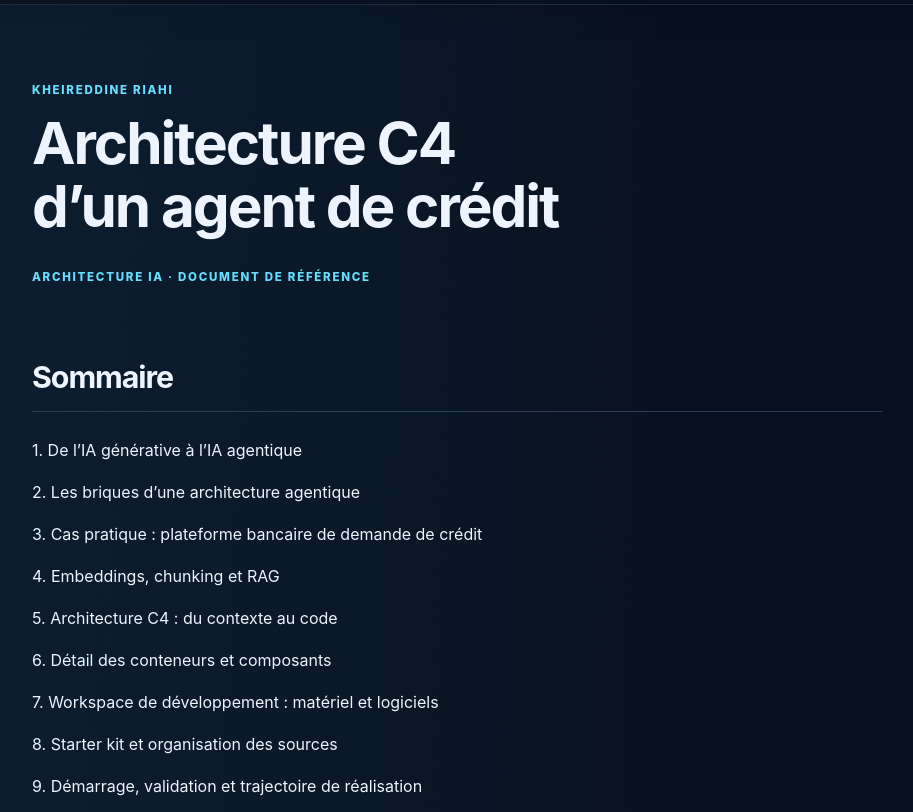
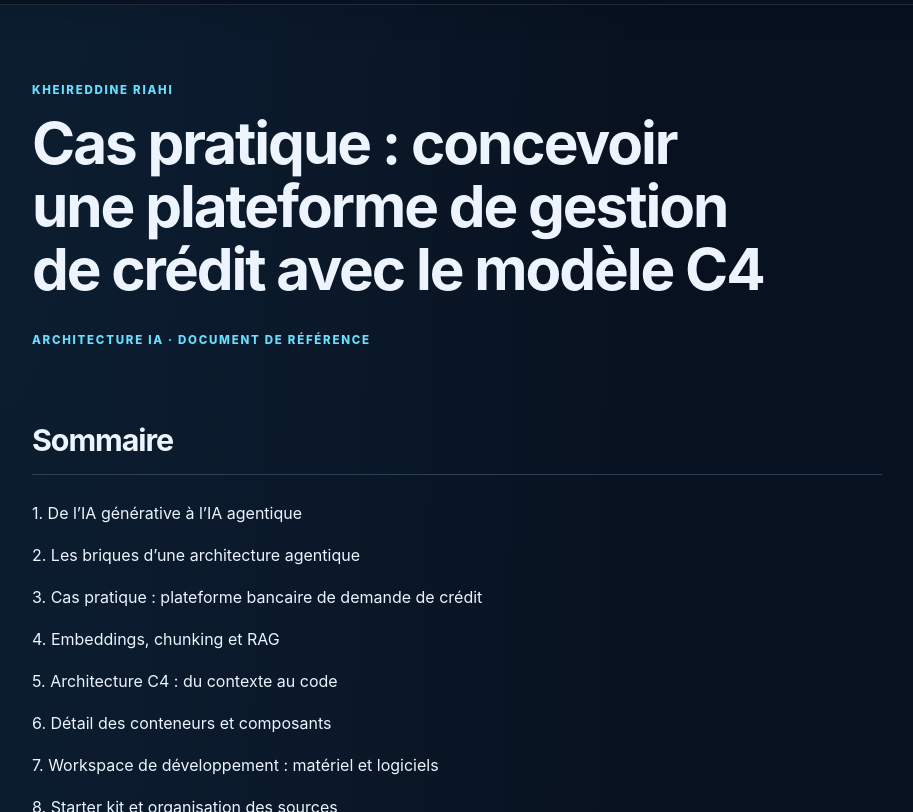
Before and after one commit to KRiahi345/kriahi, a Jekyll site: the page built from ressource-architecture-c4-agent-credit.md, in a window 1280 px wide and 900 px high, cut to the strip 88-900 px from the top of the window. Shown: the whole strip, without its empty margins (183-1096 px from the left). Built offline with Jekyll 4.4.1, drawn with Linux system fonts in a browser that asks for light colours.

Commit message:
Rename credit platform case study

```diff
--- a/_includes/library-directory.html
+++ b/_includes/library-directory.html
@@ -6,7 +6,7 @@
       <li><a href="{{ '/ressources/architecture-agentique-complete/' | relative_url }}">Architecture complète d’une plateforme d’IA agentique</a></li>
       <li><a href="{{ '/ressources/agents-ia-rag-graphrag/' | relative_url }}">Comprendre l’IA agentique</a></li>
       <li><a href="{{ '/ressources/architecture-agentique-c4-workspace/' | relative_url }}">Architecture agentique avec C4 et workspace pratique</a></li>
-      <li><a href="{{ '/ressources/architecture-c4-agent-credit/' | relative_url }}">Architecture C4 d’un agent de crédit</a></li>
+      <li><a href="{{ '/ressources/architecture-c4-agent-credit/' | relative_url }}">{% if page.layout == 'home' %}Cas pratique : Plateforme IA de gestion de crédit{% else %}Architecture C4 d’un agent de crédit{% endif %}</a></li>
     </ul>
   </section>
   <section class="library-category">
--- a/ressource-architecture-c4-agent-credit.md
+++ b/ressource-architecture-c4-agent-credit.md
@@ -1,6 +1,6 @@
 ---
 layout: page
-title: "Architecture C4 d’un agent de crédit"
+title: "Cas pratique : concevoir une plateforme de gestion de crédit avec le modèle C4"
 permalink: /ressources/architecture-c4-agent-credit/
 render_with_liquid: false
 ---
```
